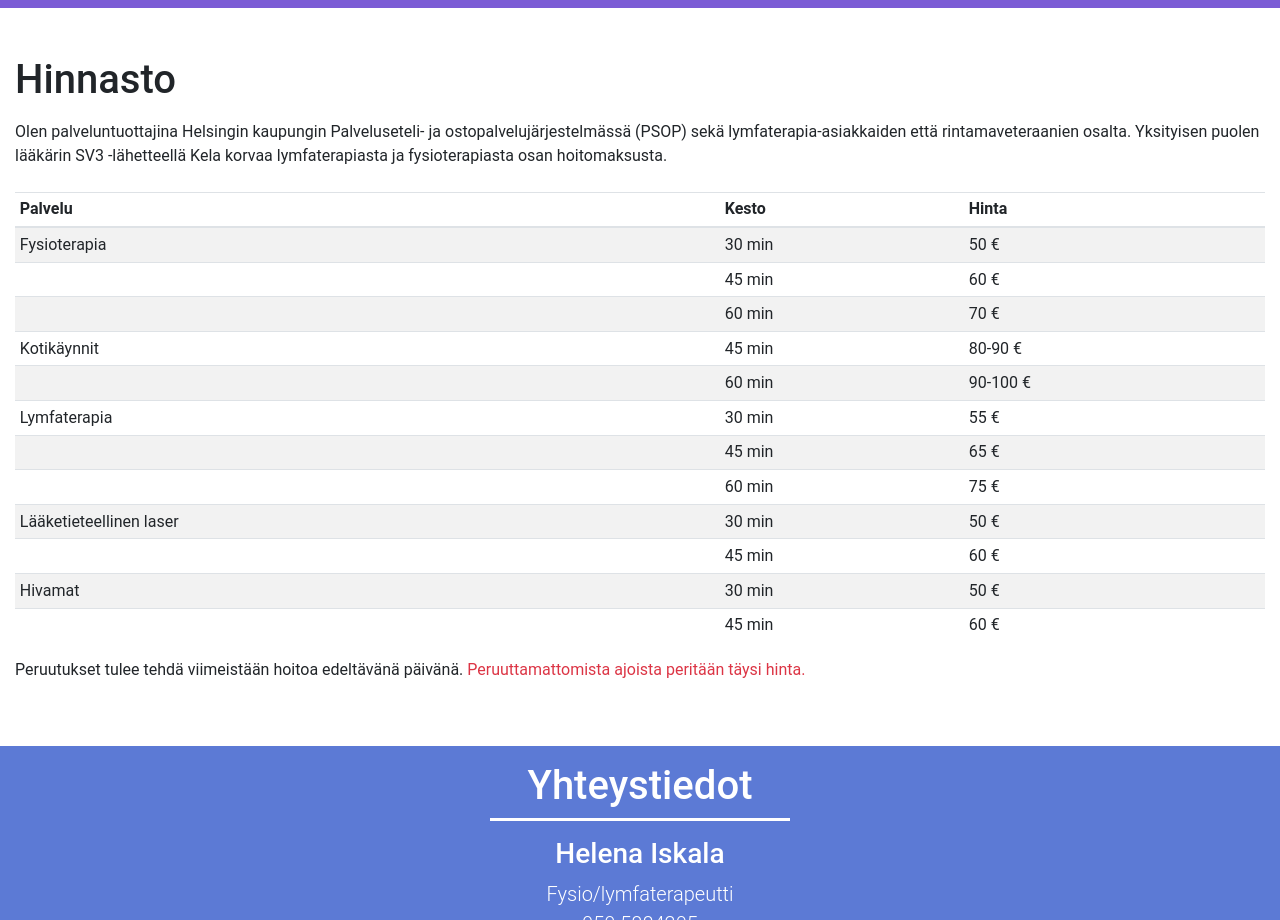
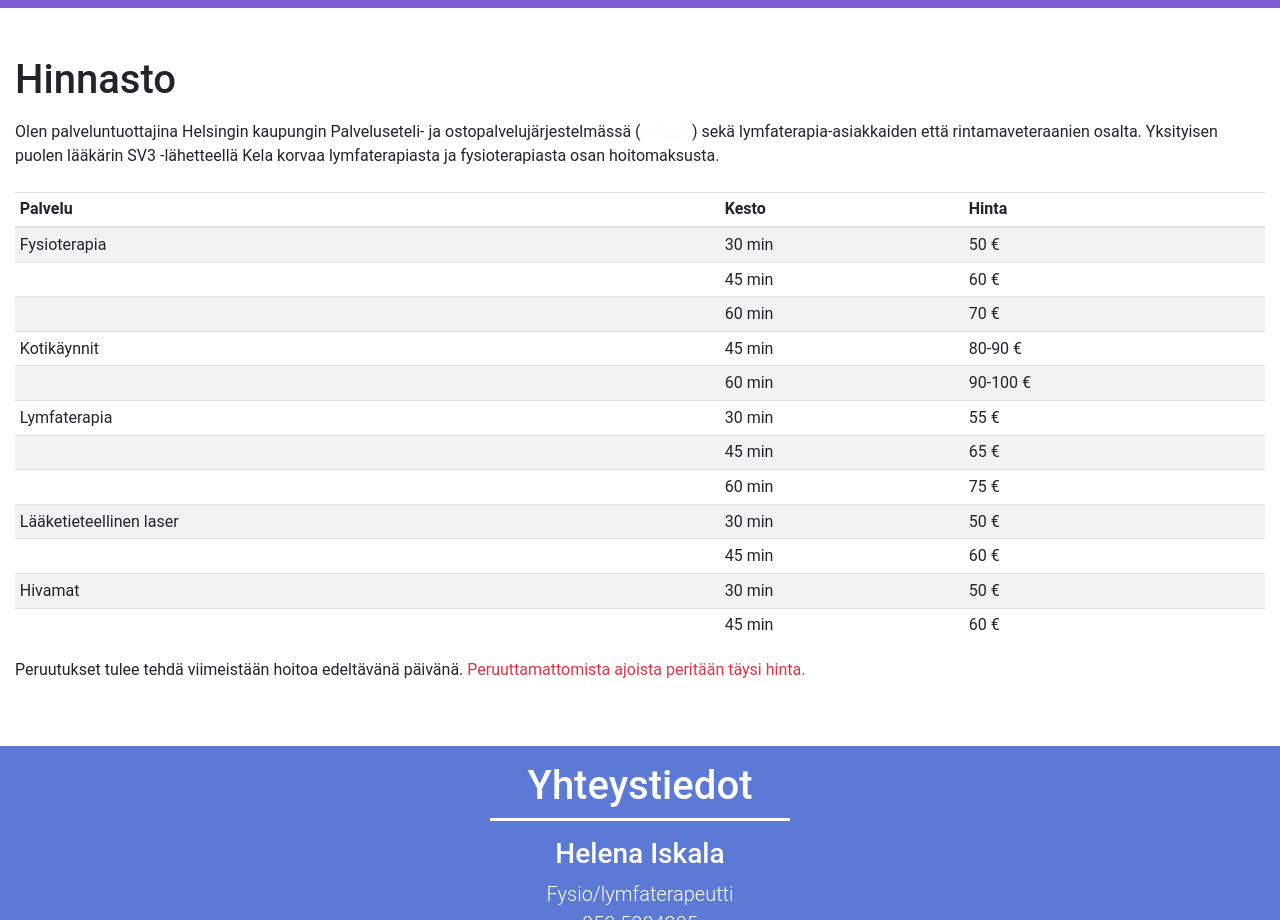
Before and after one commit to lukewarmdotted/lukewarmdotted.github.io, a plain HTML site: page index.html in a window 1280 px wide. Shown: the part 2300-3220 px from the top of the page. Drawn offline with nearby package versions, Linux system fonts and the light colour scheme.

Commit message:
Update index.html

```diff
--- a/index.html
+++ b/index.html
@@ -224,7 +224,8 @@
         <div>
           <h1 class="slide-left">Hinnasto</h1>
         </div>
-        <p class="mt-3">Olen palveluntuottajina Helsingin kaupungin Palveluseteli- ja ostopalvelujärjestelmässä (PSOP)
+        <p class="mt-3">Olen palveluntuottajina Helsingin kaupungin Palveluseteli- ja ostopalvelujärjestelmässä (<a class="text-light" href="https://palse.fi" target="_blank"
+			  rel="noopener noreferrer">palse.fi</a>)
           sekä lymfaterapia-asiakkaiden että rintamaveteraanien osalta. Yksityisen puolen lääkärin SV3 -lähetteellä Kela
           korvaa lymfaterapiasta ja fysioterapiasta osan hoitomaksusta.</p>
         <table class="table table-striped table-sm mt-4">
```
